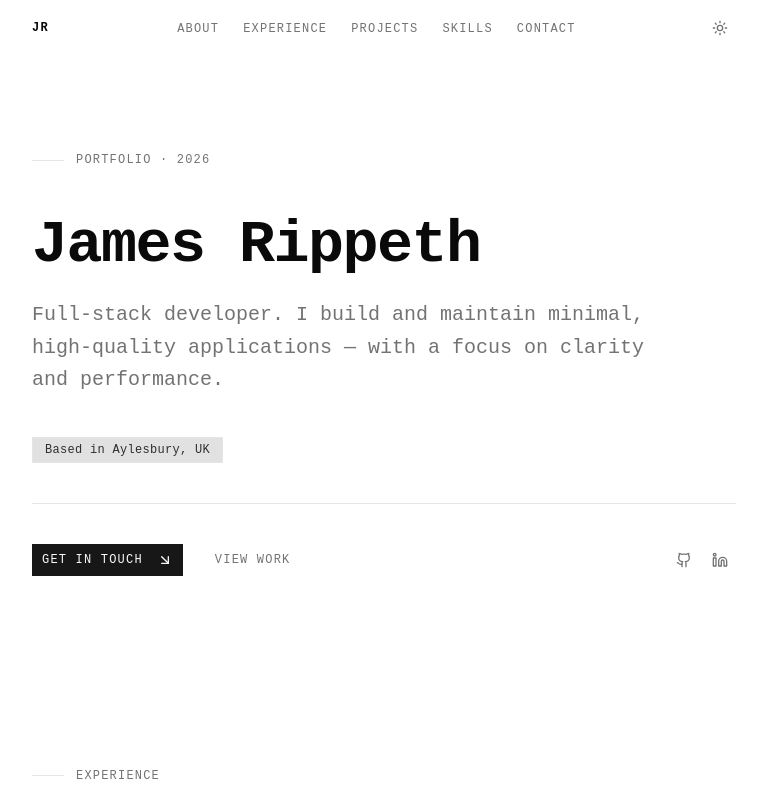
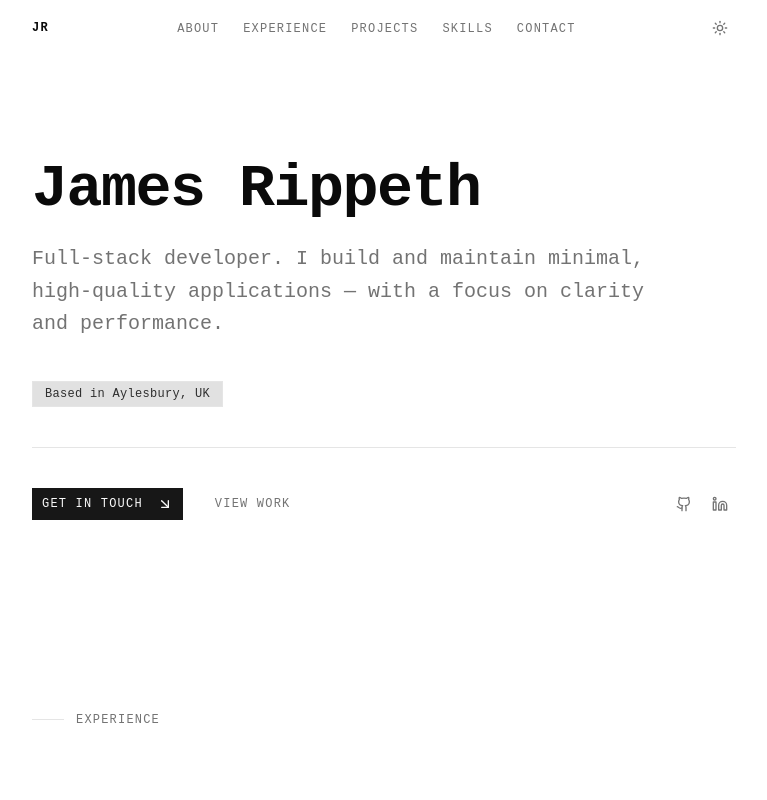
Before and after one commit to jmxor/portfolio, a Vue app: page / in a window 1280 px wide. Shown: the top 800 px of the page, without its empty margins (256-1023 px from the left). Built offline with nearby package versions, Linux system fonts and the light colour scheme; the HTML template or start-up script is replaced by a standard one.

Commit message:
Remove section label from hero section

```diff
--- a/src/components/portfolio/SectionHero.vue
+++ b/src/components/portfolio/SectionHero.vue
@@ -3,7 +3,6 @@ import { ArrowDownRight, Github, Linkedin } from "lucide-vue-next"
 import { Badge } from "@/components/ui/badge"
 import { Button } from "@/components/ui/button"
 import { Separator } from "@/components/ui/separator"
-import SectionLabel from "@/components/portfolio/SectionLabel.vue"
 
 const name = "James Rippeth"
 
@@ -20,8 +19,6 @@ const statuses = ["Based in Aylesbury, UK"]
 
 <template>
   <section id="about" class="pt-12 pb-16 md:pt-24 md:pb-24">
-    <SectionLabel label="Portfolio · 2026" />
-
     <!-- Main heading -->
     <div class="mb-10 max-w-3xl">
       <h1
```
